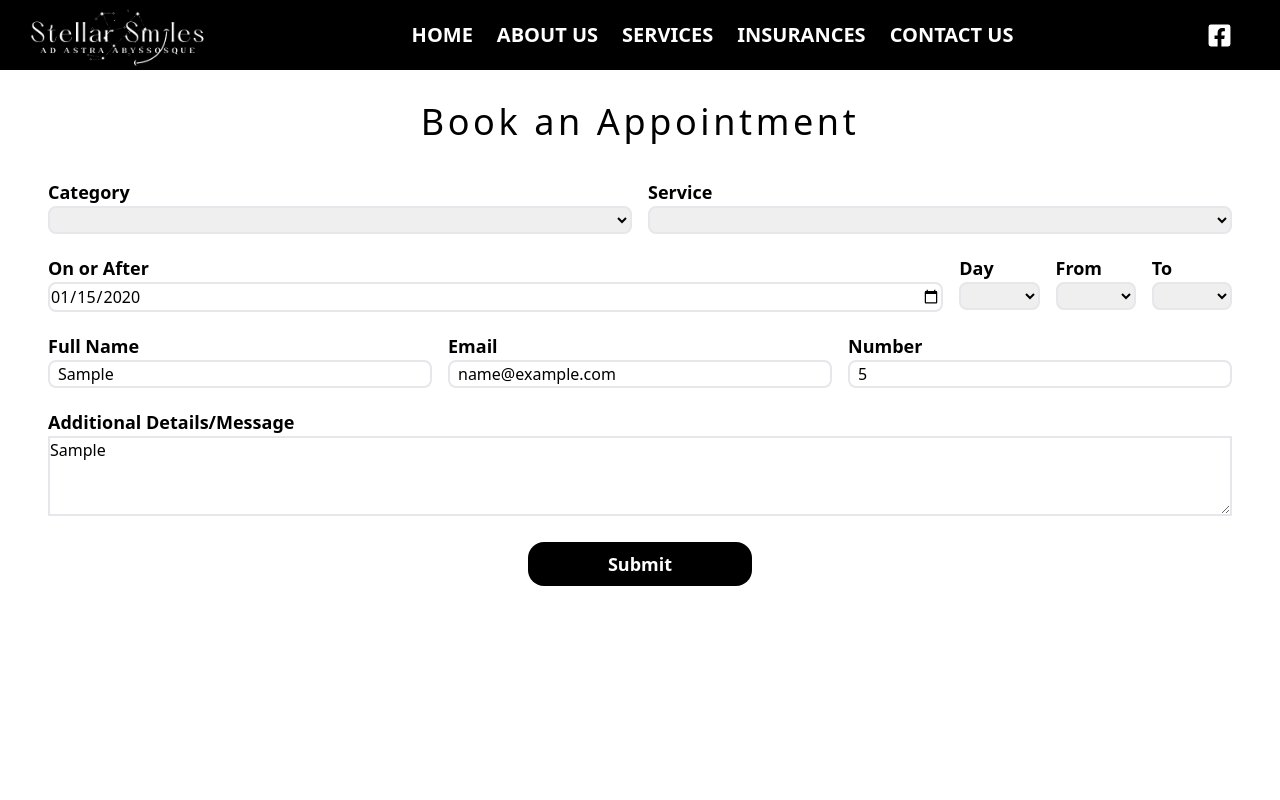
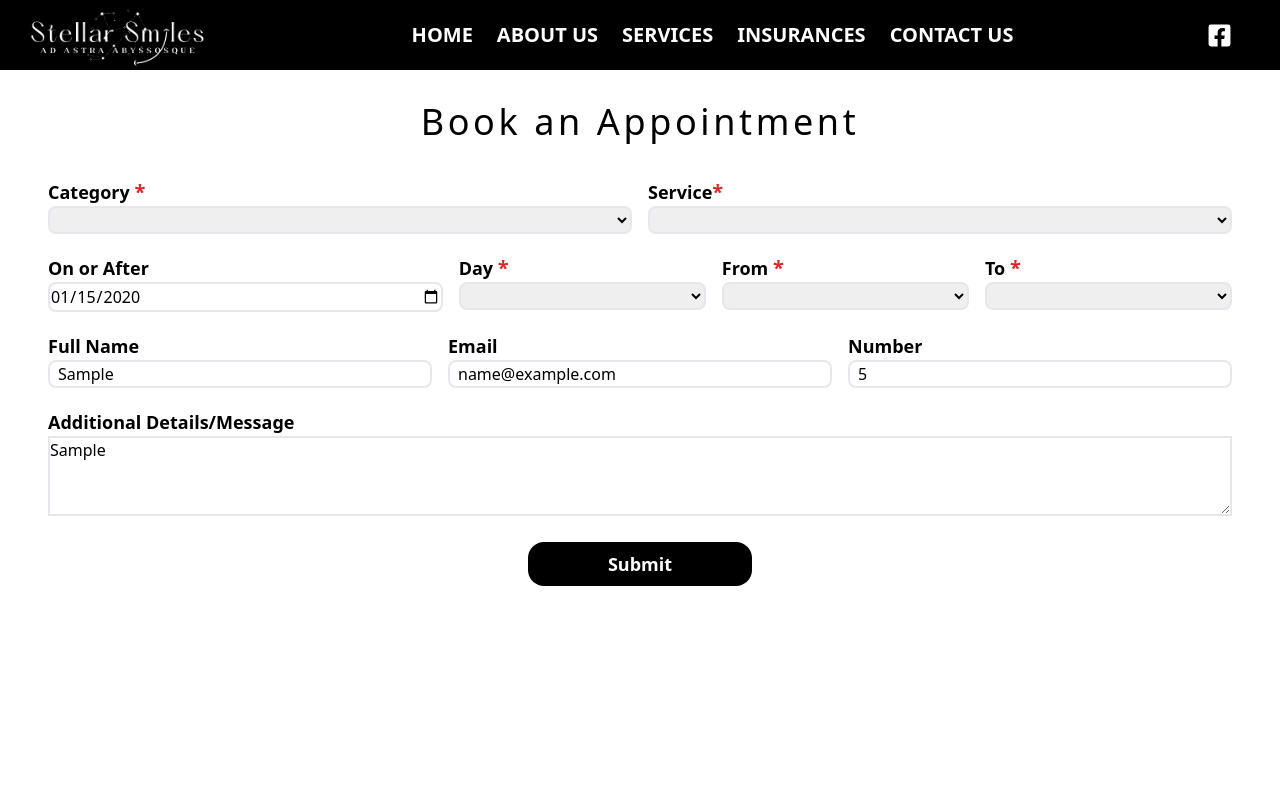
Before and after one commit to CheEngDev/stellarsmiles, a React (Create React App) app: page /booknow in a window 1280 px wide. Both pictures are taken after typing "2020-01-15", "Sample", "name@example.com", "5", "Sample" into the empty fields and a click on the button "Submit". Shown: the top 800 px of the page. Built offline with nearby package versions, Linux system fonts and the light colour scheme; what google-maps-react would draw is missing.

Commit message:
connected booknow to backend and also adeed toast notification

```diff
--- a/package.json
+++ b/package.json
@@ -14,6 +14,7 @@
     "react-icons": "^4.10.1",
     "react-router-dom": "^6.14.2",
     "react-scripts": "5.0.1",
+    "react-toastify": "^9.1.3",
     "web-vitals": "^2.1.4"
   },
   "scripts": {
--- a/src/App.js
+++ b/src/App.js
@@ -1,5 +1,7 @@
 import React from "react";
 import { Route, Routes } from "react-router-dom";
+import { ToastContainer } from "react-toastify";
+import "react-toastify/dist/ReactToastify.css";
 import HomePage from "./components/homepage";
 import AboutUs from "./components/aboutus";
 import OurServices from "./components/servicespage";
@@ -10,6 +12,7 @@ import BookNow from "./components/booknow";
 function App() {
   return (
     <div>
+      <ToastContainer />
       <Routes>
         <Route path="/" element={<HomePage />} />
         <Route path="/about" element={<AboutUs />} />
--- a/src/components/booknow.jsx
+++ b/src/components/booknow.jsx
@@ -1,6 +1,9 @@
 import React, { useState } from "react";
+import Joi from "joi";
+import { toast } from "react-toastify";
 import NavBar from "./navbar";
 import RealFooter from "./footer2";
+import bookingService from "../services/bookingsService";
 
 const BookNow = () => {
   const [appointment, setAppointment] = useState({
@@ -16,6 +19,8 @@ const BookNow = () => {
     notes: "",
   });
 
+  const [errors, setErrors] = useState({});
+
   function handleBookAppointChange(e) {
     let name = e.currentTarget.name;
     let value = e.currentTarget.value;
@@ -24,8 +29,96 @@ const BookNow = () => {
       return { ...prev, [name]: value };
     });
   }
-  console.log(appointment);
 
+  async function addBooking() {
+    const errors = validate();
+    setErrors(errors || {});
+    setTimeout(() => {
+      setErrors({});
+    }, 3000);
+    if (errors) return;
+
+    toast("Thank You for Setting an appointment");
+    console.log(appointment);
+    const data = await bookingService.addBooking(appointment);
+
+    setAppointment({
+      category: "",
+      service: "",
+      date: "",
+      day: "",
+      from: "",
+      to: "",
+      fullName: "",
+      email: "",
+      number: "",
+      notes: "",
+    });
+  }
+
+  // Validation
+  const schema = Joi.object({
+    category: Joi.string().valid("Dentistry").required(),
+    service: Joi.string()
+      .valid(
+        "Orthodontics",
+        "Periodontics",
+        "Endodontics",
+        "Cosmetics",
+        "General Dentistry",
+        "Oral Surgery"
+      )
+      .required(),
+    date: Joi.date().required(),
+    day: Joi.string()
+      .valid("Monday", "Tuesday", "Wednesday", "Thursday", "Friday", "Saturday")
+      .required(),
+    from: Joi.string()
+      .valid(
+        "8:00AM",
+        "9:00AM",
+        "10:00AM",
+        "11:00AM",
+        "1:00PM",
+        "2:00PM",
+        "3:00PM",
+        "4:00PM",
+        "5:00PM"
+      )
+      .required(),
+    to: Joi.string()
+      .valid(
+        "8:00AM",
+        "9:00AM",
+        "10:00AM",
+        "11:00AM",
+        "1:00PM",
+        "2:00PM",
+        "3:00PM",
+        "4:00PM",
+        "5:00PM"
+      )
+      .required(),
+    fullName: Joi.string().min(5).max(50).required(),
+    email: Joi.string()
+      .email({ tlds: { allow: false } })
+      .required(),
+    number: Joi.number().required(),
+    notes: Joi.string(),
+  });
+
+  function validate() {
+    const result = schema.validate(appointment, { abortEarly: false });
+    if (!result.error) return null;
+
+    const errors = {};
+
+    for (let item of result.error.details) {
+      errors[item.path[0]] = item.message;
+    }
+
+    return errors;
+  }
   return (
     <div>
       <NavBar />
@@ -37,7 +130,16 @@ const BookNow = () => {
           <div className="mt-9">
             <div className="flex">
               <div className="w-full mx-2">
-                <h3 className="text-lg font-semibold">Category</h3>
+                <h3 className="text-lg font-semibold">
+                  Category{" "}
+                  <span
+                    className={
+                      errors.category ? "text-red-600 text-xl" : "hidden"
+                    }
+                  >
+                    *
+                  </span>
+                </h3>
                 <select
                   className="w-full px-2 border-2 rounded-lg"
                   name="category"
@@ -50,7 +152,16 @@ const BookNow = () => {
                 </select>
               </div>
               <div className="w-full mx-2">
-                <h3 className="text-lg font-semibold">Service</h3>
+                <h3 className="text-lg font-semibold">
+                  Service
+                  <span
+                    className={
+                      errors.service ? "text-red-600 text-xl" : "hidden"
+                    }
+                  >
+                    *
+                  </span>
+                </h3>
                 <select
                   className="w-full px-2 border-2 rounded-lg"
                   name="service"
@@ -69,8 +180,15 @@ const BookNow = () => {
               </div>
             </div>
             <div className="mt-5 md:flex">
-              <div className="w-full mx-1 md:mx-2">
-                <h3 className="text-lg font-semibold"> On or After</h3>
+              <div className="w-full md:w-1/2 mx-1 md:mx-2">
+                <h3 className="text-lg font-semibold">
+                  On or After{" "}
+                  <span
+                    className={errors.date ? "text-red-600 text-xl" : "hidden"}
+                  >
+                    *
+                  </span>{" "}
+                </h3>
                 <input
                   className="border-2 rounded-lg w-full"
                   type="date"
@@ -79,9 +197,16 @@ const BookNow = () => {
                   onChange={handleBookAppointChange}
                 />
               </div>
-              <div className="flex mt-5 md:mt-0">
+              <div className="flex w-full mt-5 md:mt-0">
                 <div className="w-full mx-1 md:mx-2">
-                  <h3 className="text-lg font-semibold">Day</h3>
+                  <h3 className="text-lg font-semibold">
+                    Day{" "}
+                    <span
+                      className={errors.day ? "text-red-600 text-xl" : "hidden"}
+                    >
+                      *
+                    </span>{" "}
+                  </h3>
                   <select
                     className="w-full px-2 border-2 rounded-lg"
                     name="day"
@@ -99,7 +224,16 @@ const BookNow = () => {
                   </select>
                 </div>
                 <div className="w-full mx-1 md:mx-2">
-                  <h3 className="text-lg font-semibold">From</h3>
+                  <h3 className="text-lg font-semibold">
+                    From{" "}
+                    <span
+                      className={
+                        errors.from ? "text-red-600 text-xl" : "hidden"
+                      }
+                    >
+                      *
+                    </span>{" "}
+                  </h3>
                   <select
                     className="w-full px-2 border-2 rounded-lg"
                     name="from"
@@ -120,7 +254,14 @@ const BookNow = () => {
                   </select>
                 </div>
                 <div className="w-full mx-1 md:mx-2">
-                  <h3 className="text-lg font-semibold">To</h3>
+                  <h3 className="text-lg font-semibold">
+                    To{" "}
+                    <span
+                      className={errors.to ? "text-red-600 text-xl" : "hidden"}
+                    >
+                      *
+                    </span>{" "}
+                  </h3>
                   <select
                     className="w-full px-2 border-2 rounded-lg"
                     name="to"
@@ -144,7 +285,16 @@ const BookNow = () => {
             </div>
             <div className="mt-5 flex">
               <div className="w-full mx-2">
-                <h3 className="text-lg font-semibold">Full Name</h3>
+                <h3 className="text-lg font-semibold">
+                  Full Name{" "}
+                  <span
+                    className={
+                      errors.fullName ? "text-red-600 text-xl" : "hidden"
+                    }
+                  >
+                    *
+                  </span>{" "}
+                </h3>
                 <input
                   className="w-full border-2 rounded-lg px-2"
                   type="text"
@@ -155,7 +305,14 @@ const BookNow = () => {
                 />
               </div>
               <div className="w-full mx-2">
-                <h3 className="text-lg font-semibold">Email</h3>
+                <h3 className="text-lg font-semibold">
+                  Email{" "}
+                  <span
+                    className={errors.email ? "text-red-600 text-xl" : "hidden"}
+                  >
+                    *
+                  </span>{" "}
+                </h3>
                 <input
                   className="w-full border-2 rounded-lg px-2"
                   type="email"
@@ -166,7 +323,16 @@ const BookNow = () => {
                 />
               </div>
               <div className="w-full mx-2">
-                <h3 className="text-lg font-semibold">Number</h3>
+                <h3 className="text-lg font-semibold">
+                  Number{" "}
+                  <span
+                    className={
+                      errors.number ? "text-red-600 text-xl" : "hidden"
+                    }
+                  >
+                    *
+                  </span>{" "}
+                </h3>
                 <input
                   className="w-full border-2 rounded-lg px-2"
                   type="number"
@@ -179,7 +345,12 @@ const BookNow = () => {
             </div>
             <div className="mt-5 mx-2">
               <label htmlFor="" className="text-lg font-semibold">
-                Additional Details/Message
+                Additional Details/Message{" "}
+                <span
+                  className={errors.notes ? "text-red-600 text-xl" : "hidden"}
+                >
+                  *
+                </span>{" "}
               </label>
               <textarea
                 className="w-full h-[80px] border-2"
@@ -193,7 +364,10 @@ const BookNow = () => {
         </div>
 
         <div className="flex justify-center">
-          <button className="px-20 py-2 m-auto mt-5 text-lg font-semibold rounded-2xl bg-black text-white">
+          <button
+            className="px-20 py-2 m-auto mt-5 text-lg font-semibold rounded-2xl bg-black text-white"
+            onClick={addBooking}
+          >
             Submit{" "}
           </button>
         </div>
--- a/src/components/clinicLoc.jsx
+++ b/src/components/clinicLoc.jsx
@@ -1,5 +1,6 @@
 import React, { useState } from "react";
 import Joi from "joi";
+import { toast } from "react-toastify";
 import Loc from "./map";
 import messageService from "../services/messagesService";
 
@@ -29,7 +30,7 @@ const ClinicLoc = () => {
       setErrors({});
     }, 3000);
     if (errors) return;
-
+    toast("Thank you for Sending us a message");
     const data = await messageService.addMessage(message);
     console.log(data);
     setMessage({ name: "", email: "", number: "", notes: "" });
```
Also changed, not shown: 1 other file (tests, documents, lock files or other folders).
